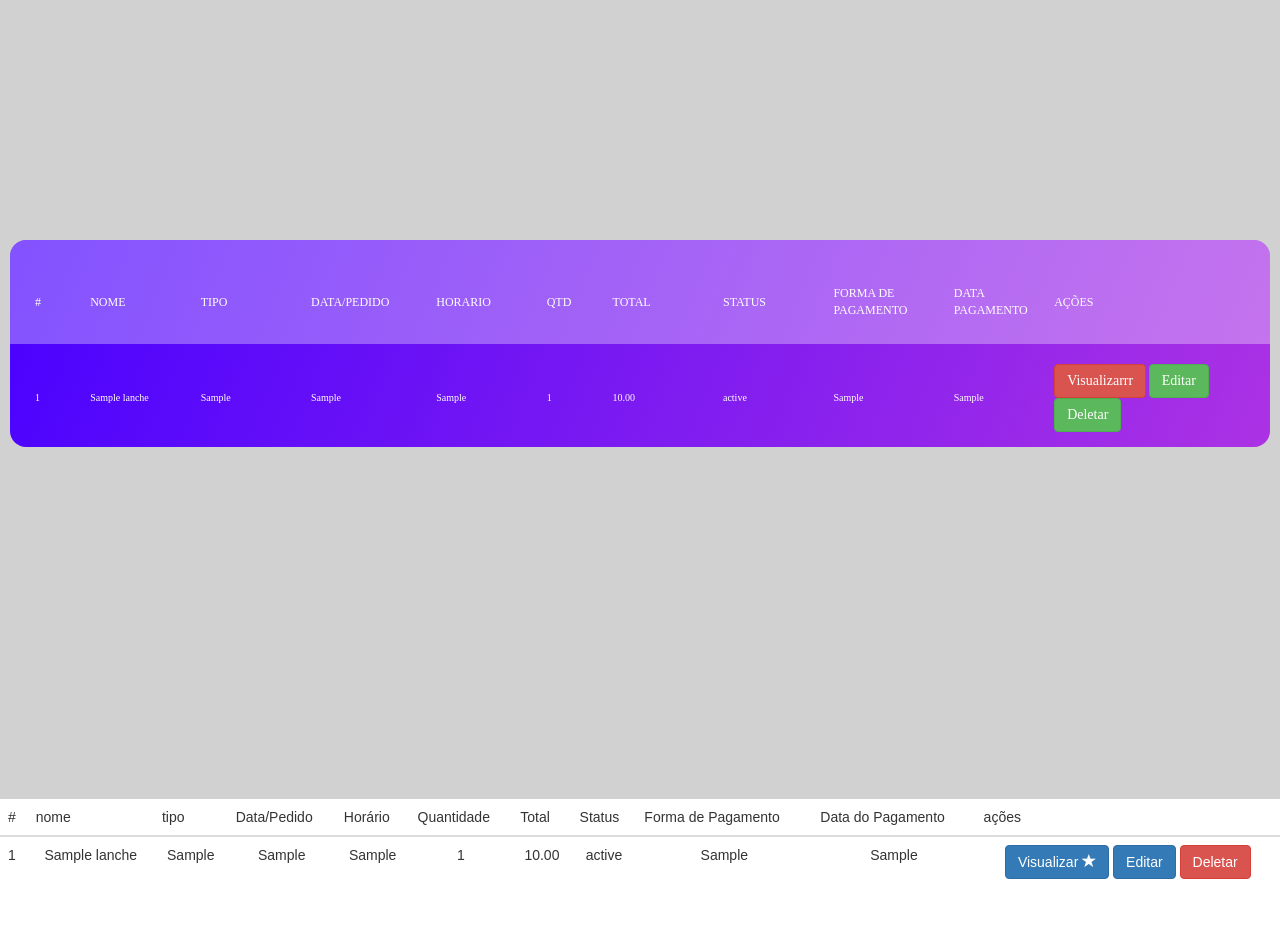
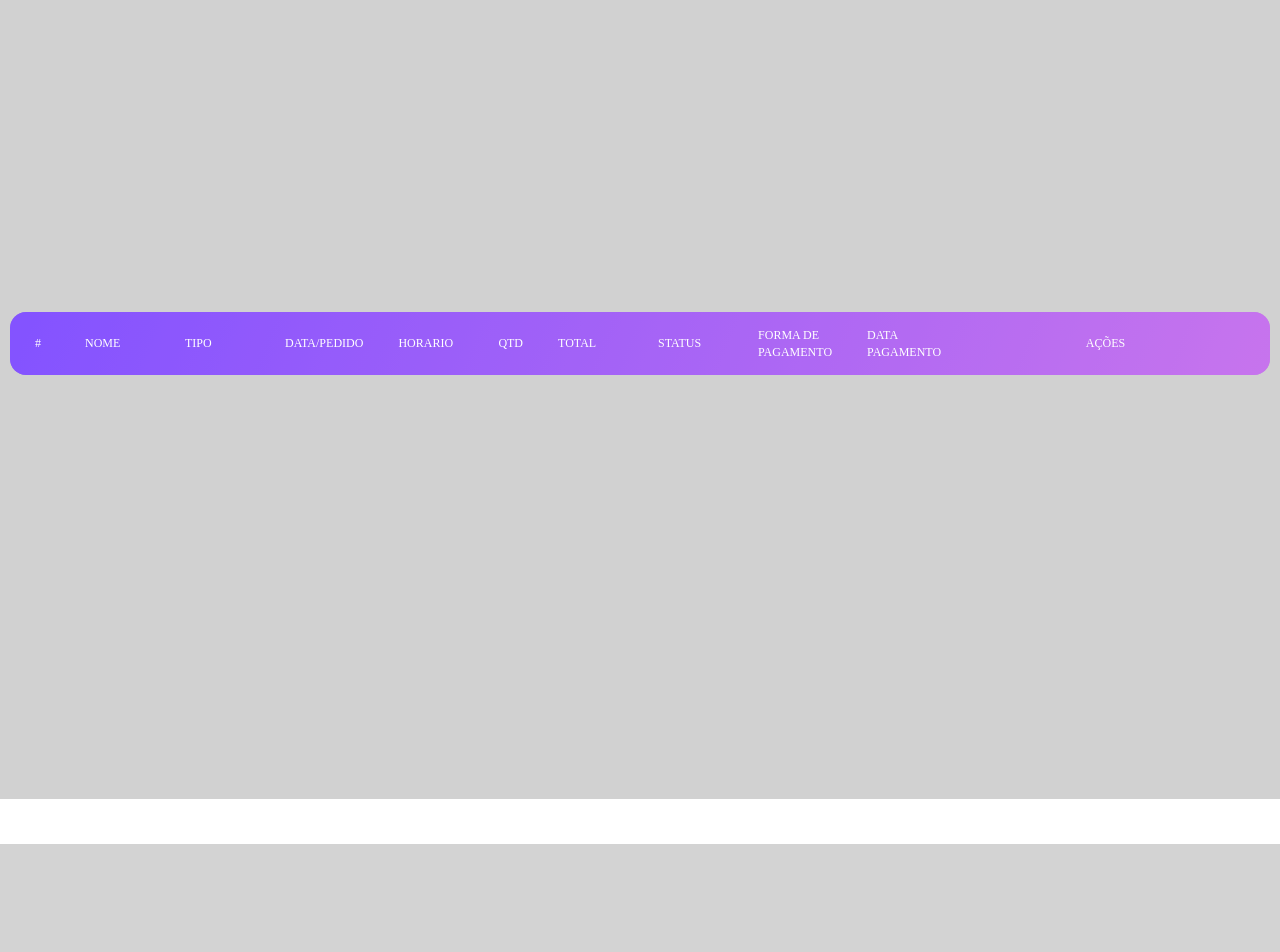
Before and after one commit to nayhanAraujo/PythonMedlanches2, a Django app: page / in a window 1280 px wide. Shown: the part 109-1061 px from the top of the page. After the commit the page ends 953 px from the top, so only its background shows below. Run offline with Django 4.2, Linux system fonts and the light colour scheme; tables that the repository leaves empty hold one stand-in row (values such as "Sample post"); lists and menus that the app fills with data are empty; some libraries are stand-ins or nearby versions; some web fonts are replaced.

Commit message:
fazendo consultas no view.py

```diff
--- a/app/static/css/tabela/main.css
+++ b/app/static/css/tabela/main.css
@@ -139,18 +139,22 @@
   width: 100px;
   padding-left: 25px;
 }
+.column100.column6 {
+  width: 50px;
+  padding-left: 25px;
+}
 .column100.column11 {
-  width: 200px;
-  padding-left: 5px;
+  width: 245px;
+  padding-left: 30px;
 }
 .row100.head th {
-  padding-top: 45px;
-  padding-bottom: 25px;
+  padding-top: 15px;
+  padding-bottom: 15px;
 }
 
 .row100 td {
-  padding-top: 20px;
-  padding-bottom: 15px;
+  padding-top: 10px;
+  padding-bottom: 10px;
 }
 
 
@@ -162,9 +166,9 @@
   border-radius: 16px;
   overflow: hidden;
   background: #7918f2;
-  background: -webkit-linear-gradient(-68deg, #ac32e4 , #FFFFFF);
-  background: -o-linear-gradient(-68deg, #ac32e4 , #FFFFFF);
-  background: -moz-linear-gradient(-68deg, #ac32e4 , #4FFFFFF);
+  background: -webkit-linear-gradient(-68deg, #ac32e4 , #4801ff);
+  background: -o-linear-gradient(-68deg, #ac32e4 , #4801ff);
+  background: -moz-linear-gradient(-68deg, #ac32e4 , #4801ff);
   background: linear-gradient(-68deg, #ac32e4 , #4801ff);
 }
 
@@ -174,7 +178,7 @@
 
 .table100.ver6 td {
   font-family: Montserrat-Regular;
-  font-size: 10px;
+  font-size: 12px;
   color: #fff;
   line-height: 1.4;
 }
--- a/app/templates/index.html
+++ b/app/templates/index.html
@@ -34,7 +34,6 @@
 
     </div>
 
-
         <div class="col-8 m-auto pt-3 pb-2 text-center">
 
             <form method="get"><input id="search" name="search" class="form-control" placeholder="Buscar..."> </form>
@@ -53,37 +52,40 @@
 								<th class="column100 column3" data-column="column3">Tipo</th>
 								<th class="column100 column4" data-column="column4">Data/Pedido</th>
 								<th class="column100 column5" data-column="column5">Horario</th>
-								<th class="column100 column1" data-column="column6">QTD</th>
+								<th class="column100 column6" data-column="column6">QTD</th>
 								<th class="column100 column7" data-column="column7">Total</th>
 								<th class="column100 column8" data-column="column8">Status</th>
 								<th class="column100 column9" data-column="column9">Forma de Pagamento</th>
 								<th class="column100 column10" data-column="column10">Data Pagamento</th>
-								<th class="column100 column11" data-column="column11">Ações</th>
+								<th class="text-center" data-column="column11">Ações</th>
 
 
 
 							</tr>
 						</thead>
 						<tbody>
+
 						{% for dbs in db %}
+
 							<tr class="row100">
-								<td class="column100 column1" data-column="column0">{{dbs.id}}</td>
-								<td class="column100 column2" data-column="column1">{{dbs.nome}}</td>
-								<td class="column100 column3" data-column="column2">{{dbs.tipo}}</td>
-								<td class="column100 column4" data-column="column3">{{dbs.data_pedido}}</td>
-								<td class="column100 column5" data-column="column4">{{dbs.horario}}</td>
-								<td class="column100 column1" data-column="column5">{{dbs.qtd}}</td>
-								<td class="column100 column7" data-column="column6">{{dbs.total}}</td>
-								<td class="column100 column8" data-column="column7">{{dbs.status_pgto}}</td>
-								<td class="column100 column9" data-column="column8">{{dbs.tipo_pgto}}</td>
-								<td class="column100 column10" data-column="column9">{{dbs.data_pgto}}</td>
-								<td class="column100 column11">
-									<a href="/view/{{dbs.id}}" class="btn btn-danger">Visualizarrr</a>
+								<td class="column100 column1" data-column="column1">{{dbs.id}}</td>
+								<td class="column100 column2" data-column="column2">{{dbs.nome}}</td>
+								<td class="column100 column3" data-column="column3">{{dbs.tipo}}</td>
+								<td class="column100 column4" data-column="column4">{{dbs.data_pedido}}</td>
+								<td class="column100 column5" data-column="column5">{{dbs.horario}}</td>
+								<td class="column100 column6" data-column="column6">{{dbs.qtd}}</td>
+								<td class="column100 column7" data-column="column7">{{dbs.total}}</td>
+								<td class="column100 column8" data-column="column8">{{dbs.status_pgto}}</td>
+								<td class="column100 column9" data-column="column9">{{dbs.tipo_pgto}}</td>
+								<td class="column100 column10" data-column="colum10">{{dbs.data_pgto}}</td>
+								<td class="column100 column11" data-column="colum11">
+									<a href="/view/{{dbs.id}}" class="btn btn-danger">Visualizar</a>
 									<a href="/edit/{{dbs.id}}" class="btn btn-success">Editar</a>
 									<a href="/delete/{{dbs.id}}" class="btn btn-success">Deletar</a>
 								</td>
 
 							</tr>
+
   						{% endfor %}
 
 						</tbody>
@@ -93,7 +95,7 @@
 		</div>
 	</div>
 
-<div class="col-8 m-auto pt-4 pb-2 text-center ">
+<!--<div class="col-8 m-auto pt-4 pb-2 text-center ">
 <table class="table">
   <thead class="thead-dark">
     <tr>
@@ -138,7 +140,7 @@
 
   </tbody>
 </table>
-</div>
+</div>-->
 
     <div class="pagination">
         {% if db.has_previous %}
--- a/app/views.py
+++ b/app/views.py
@@ -10,7 +10,9 @@
         data['db'] = Lanches.objects.filter(nome__icontains=search)
 
     else:
-        data['db'] = Lanches.objects.all()
+        #data['db'] = Lanches.objects.all()[:5]
+        data['db'] = Lanches.objects.filter(nome='marcos', data_pedido='2022-02-18')[:5]
+        #data['db'] = Lanches.objects.filter(data_pedido='2022-02-18')
 
         #all = Lanches.objects.all()
         #paginator = Paginator(all, 10)
```
